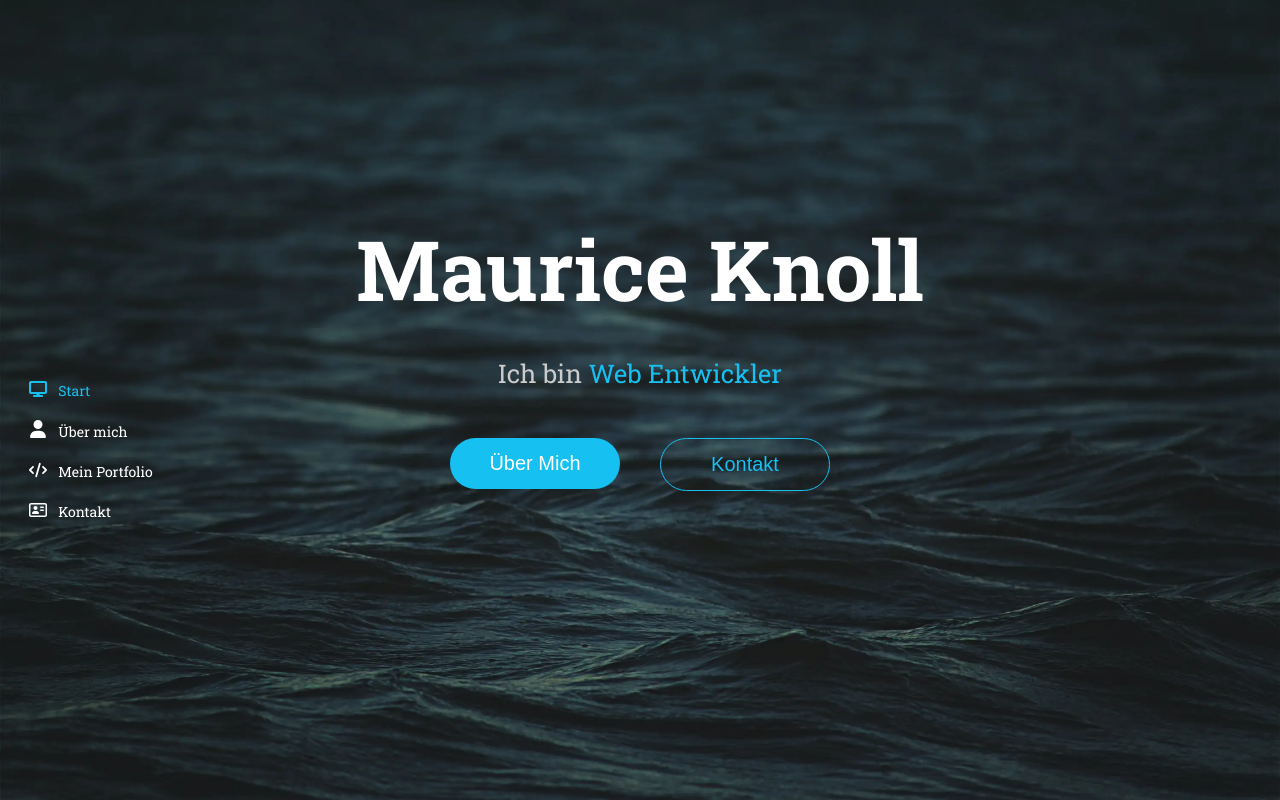
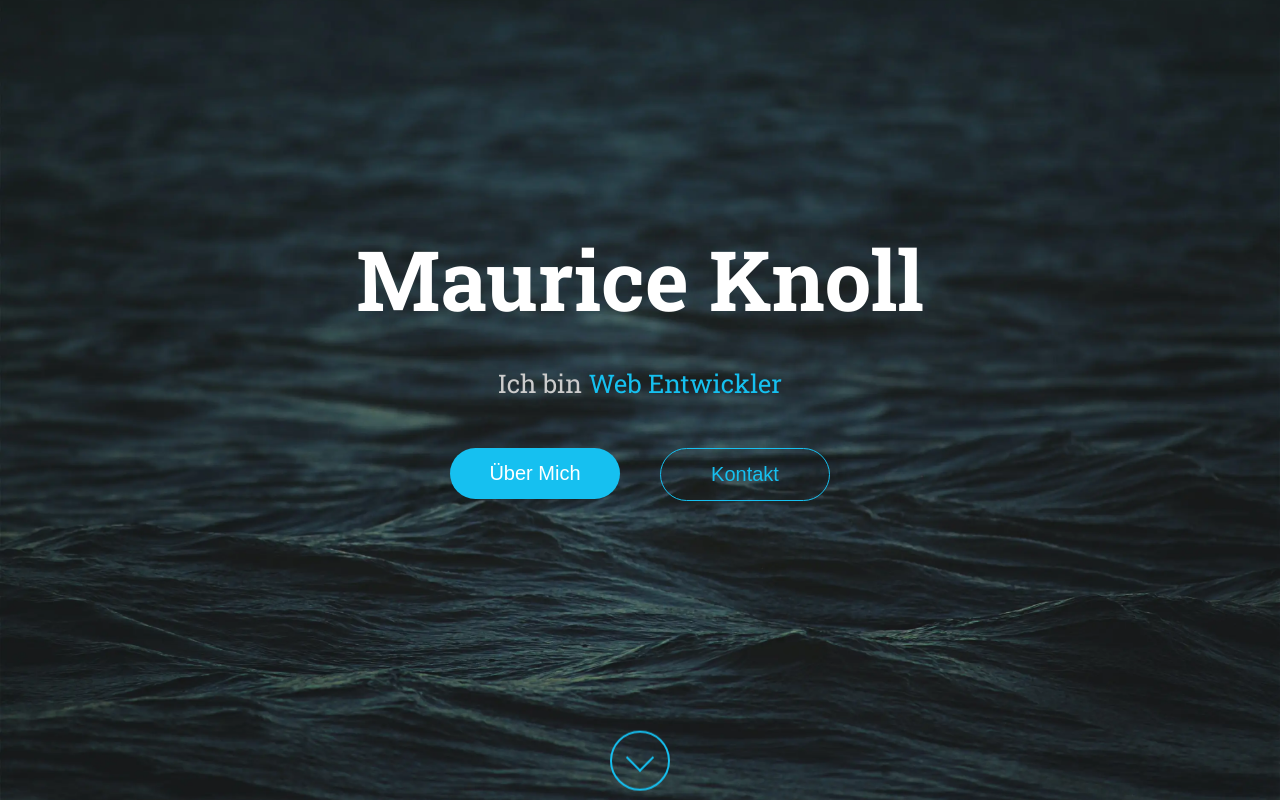
Before and after one commit to momoathome/Portfolio, a Nuxt app: page / in a window 1280 px wide. Shown: the top 800 px of the page. Built offline with nearby package versions, Linux system fonts and the light colour scheme.

Commit message:
[update] changed nav to button - netlify

```diff
--- a/app.vue
+++ b/app.vue
@@ -1,6 +1,6 @@
 <template>
   <header ref="header">
-    <TheNavigation />
+    <TheNavigation v-if="renderNav" />
   </header>
   <main ref="root">
     <SectionsHero />
@@ -12,6 +12,8 @@
 
 <script setup lang="ts">
 import {ref, onMounted} from 'vue'
+
+const renderNav = ref(false)
 
 // smooth scroll on click at Nav Link
 const root = ref(null)
--- /dev/null
+++ b/components/ScrolDownButton.vue
@@ -0,0 +1,54 @@
+<template>
+  <div class="scroll"></div>
+</template>
+
+<script setup lang="ts"></script>
+
+<style lang="scss" scoped>
+.scroll {
+  width: 60px;
+  height: 60px;
+  border: 2px solid $color_main;
+  border-radius: 50%;
+  position: relative;
+  animation: down 1.5s infinite;
+  -webkit-animation: down 1.5s infinite;
+  cursor: pointer;
+
+  &::before {
+    content: '';
+    position: absolute;
+    top: 15px;
+    left: 18px;
+    width: 18px;
+    height: 18px;
+    border-left: 2px solid $color_main;
+    border-bottom: 2px solid $color_main;
+    transform: rotate(-45deg);
+  }
+}
+
+@keyframes down {
+  0% {
+    transform: translate(0);
+  }
+  20% {
+    transform: translateY(15px);
+  }
+  40% {
+    transform: translate(0);
+  }
+}
+
+@-webkit-keyframes down {
+  0% {
+    transform: translate(0);
+  }
+  20% {
+    transform: translateY(15px);
+  }
+  40% {
+    transform: translate(0);
+  }
+}
+</style>
--- a/components/sections/Hero.vue
+++ b/components/sections/Hero.vue
@@ -1,6 +1,7 @@
 <template>
   <section id="hero" class="hero-section">
     <div class="heading-container">
+      <div class="headings">
         <h1 class="heading">Maurice Knoll</h1>
         <h2 class="sub-heading">Ich bin <span>Web Entwickler</span></h2>
 
@@ -10,6 +11,13 @@
           </a>
           <a href="#contact">
             <Button :class="'btn-outline'"> Kontakt </Button>
+          </a>
+        </div>
+      </div>
+
+      <div class="scrollDownContainer">
+        <a href="#about">
+          <ScrolDownButton class="scrollDownButton" />
         </a>
       </div>
     </div>
@@ -31,10 +39,23 @@
   height: 100%;
   display: flex;
   flex-direction: column;
+  align-items: center;
+
+  & > :first-child {
+    flex-grow: 1;
+  }
+
+  & > :last-child {
+    margin-bottom: 1rem;
+  }
+}
+
+.headings {
+  display: flex;
+  flex-direction: column;
   justify-content: center;
   align-items: center;
 }
-
 .heading {
   font-size: calc(3rem + 1.5vw);
   font-weight: bold;
@@ -55,7 +76,6 @@
 
 .hero-buttons {
   width: 300px;
-  margin-bottom: 6rem;
   display: flex;
   justify-content: space-around;
 }
--- a/nuxt.config.ts
+++ b/nuxt.config.ts
@@ -2,8 +2,8 @@ import { defineNuxtConfig } from 'nuxt'
 
 // https://v3.nuxtjs.org/api/configuration/nuxt.config
 export default defineNuxtConfig({
-  router: {
-    base: '/Portfolio/'
+  nitro: {
+    preset: 'Netlify'
   },
   css: [
     '@fortawesome/fontawesome-svg-core/styles.css'
```
Also changed, not shown: public/img/Portfolio.webp. Lines whose indentation alone changed are shown as unchanged.
